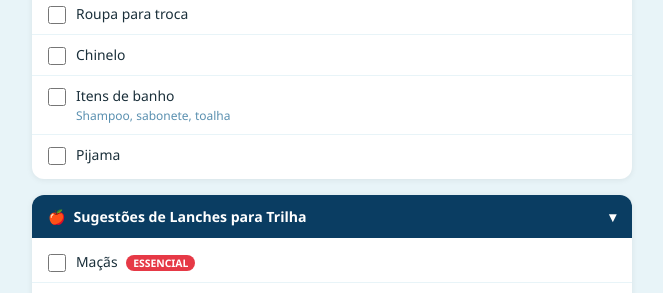
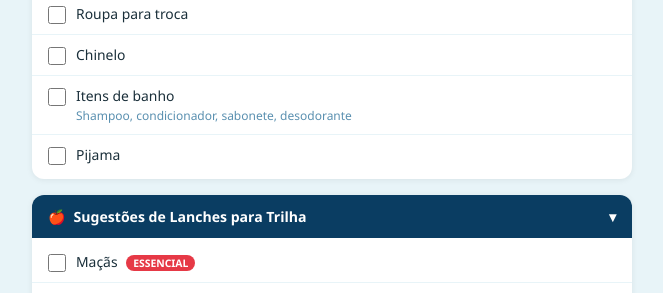
Before and after one commit to ladylovelace/ladylovelace.github.io, a Jekyll site: the page lerolist/escalavrado.html, which Jekyll copies as it is, in a window 1280 px wide and 900 px high, scrolled down 1374 px. Shown: the part 153-446 px from the top of the window, without its empty margins (308-971 px from the left). Built offline with Jekyll 4.4.1, drawn with Linux system fonts in a browser that asks for light colours.

Commit message:
minor update

```diff
--- a/lerolist/escalavrado.html
+++ b/lerolist/escalavrado.html
@@ -94,7 +94,7 @@ header p { margin-top: 6px; font-size: 0.88rem; color: #2980b9; }
   <div class="section-body">
     <label class="item"><input type="checkbox"><div><div class="item-text">Roupa para troca</div></div></label>
     <label class="item"><input type="checkbox"><div><div class="item-text">Chinelo</div></div></label>
-    <label class="item"><input type="checkbox"><div><div class="item-text">Itens de banho</div><div class="item-note">Shampoo, sabonete, toalha</div></div></label>
+    <label class="item"><input type="checkbox"><div><div class="item-text">Itens de banho</div><div class="item-note">Shampoo, condicionador, sabonete, desodorante</div></div></label>
     <label class="item"><input type="checkbox"><div><div class="item-text">Pijama</div></div></label>
   </div>
 </div>
```
